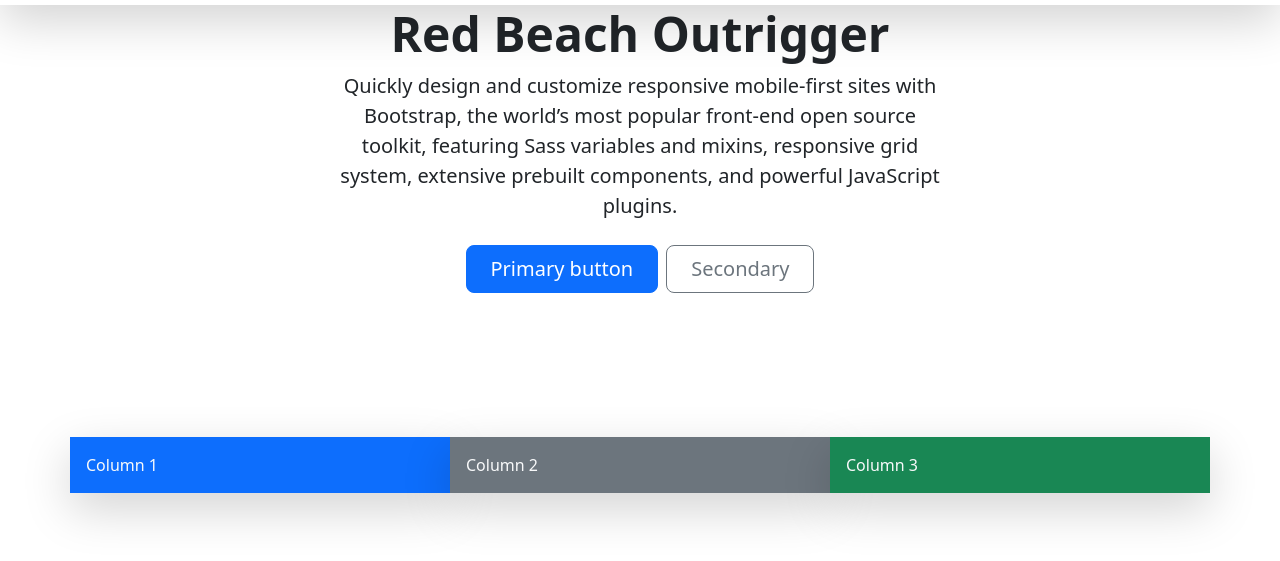
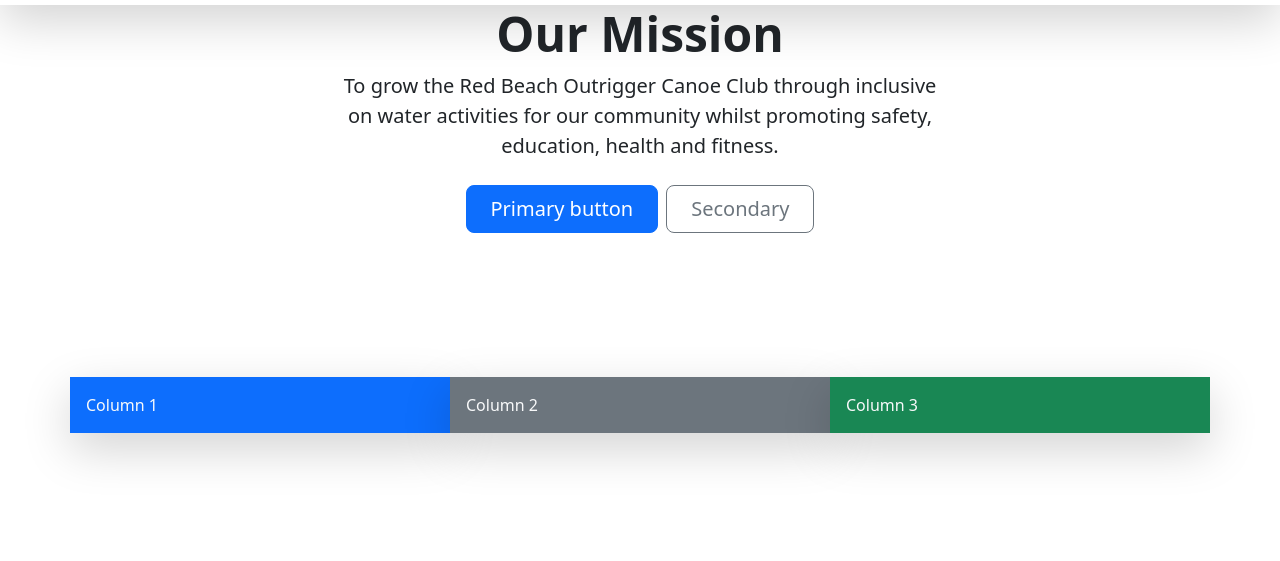
Before and after one commit to sherman07/13DTP2025-Group01, a plain HTML site: page html/Gunn-index.html/index.html in a window 1280 px wide. Shown: the part 91-652 px from the top of the page. Drawn offline with nearby package versions, Linux system fonts and the light colour scheme.

Commit message:
Hero Section

```diff
--- a/html/Gunn-index.html/index.html
+++ b/html/Gunn-index.html/index.html
@@ -88,9 +88,11 @@
 
           <div class="px-4 py-5 my-5 text-center">
 
-            <h1 class="display-5 fw-bold">Red Beach Outrigger </h1>
+            <h1 class="display-5 fw-bold">Our Mission</h1>
             <div class="col-lg-6 mx-auto">
-              <p class="lead mb-4">Quickly design and customize responsive mobile-first sites with Bootstrap, the world’s most popular front-end open source toolkit, featuring Sass variables and mixins, responsive grid system, extensive prebuilt components, and powerful JavaScript plugins.</p>
+              <p class="lead mb-4">
+
+                To grow the Red Beach Outrigger Canoe Club through inclusive on water activities for our community whilst promoting safety, education, health and fitness.</p>
               <div class="d-grid gap-2 d-sm-flex justify-content-sm-center">
                 <button type="button" class="btn btn-primary btn-lg px-4 gap-3">Primary button</button>
                 <button type="button" class="btn btn-outline-secondary btn-lg px-4">Secondary</button>
```
